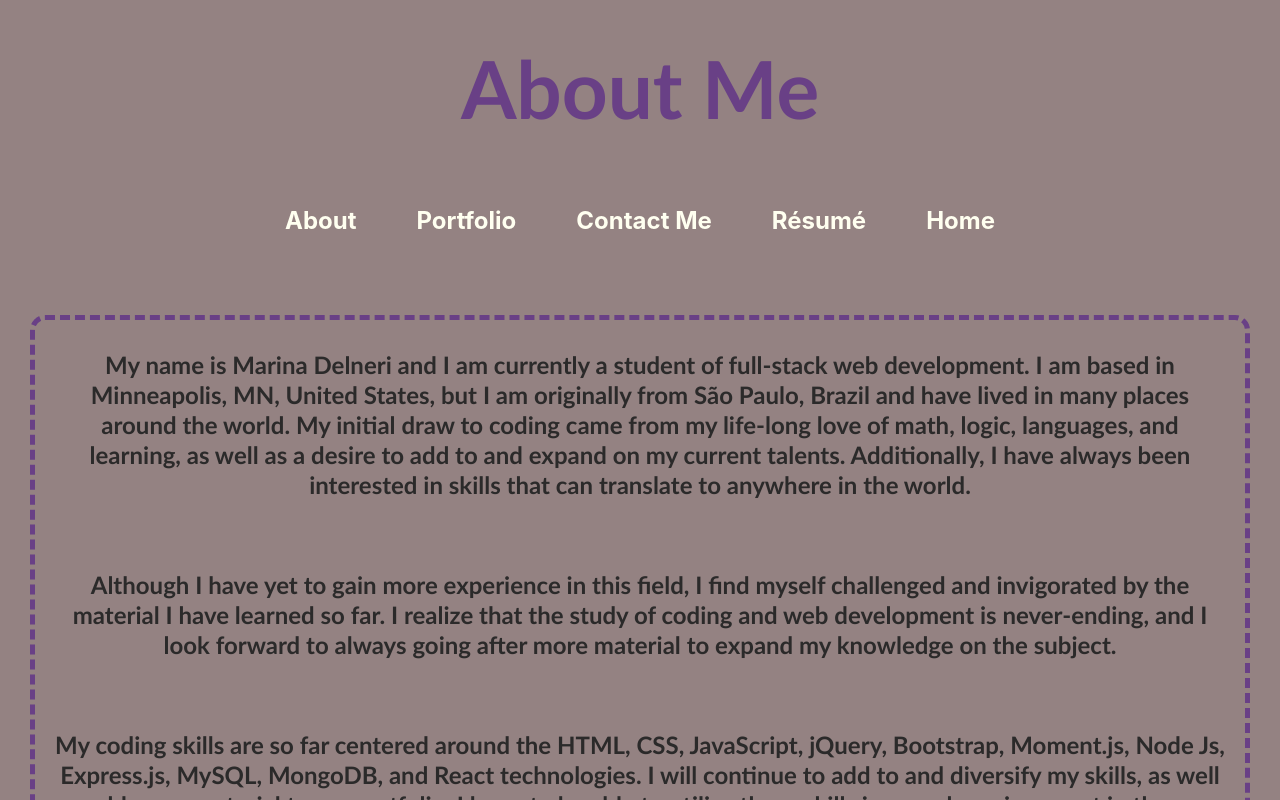
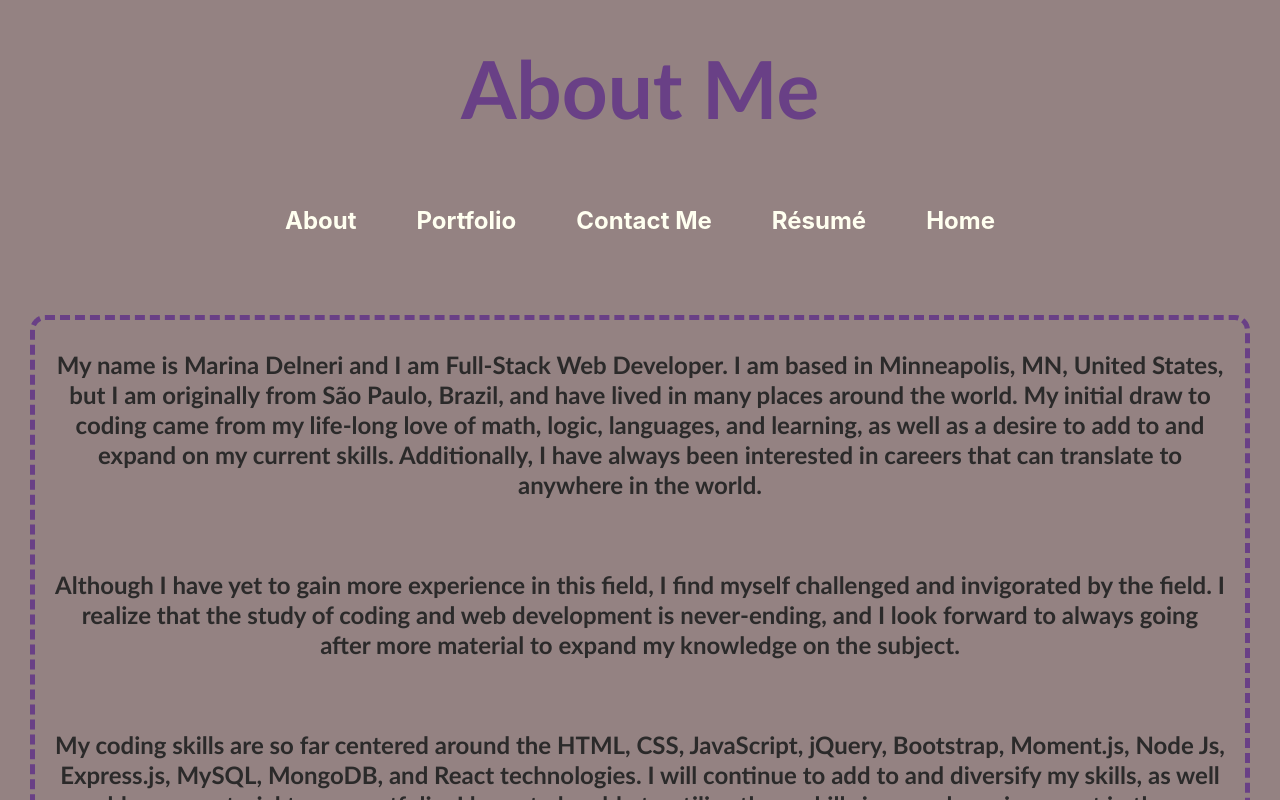
Before and after one commit to mgdelneri/React-Portfolio, a React (Create React App) app: page /about in a window 1280 px wide. Shown: the top 800 px of the page. Built offline with nearby package versions, Linux system fonts and the light colour scheme.

Commit message:
Edited the About section

```diff
--- a/src/components/Pages/About/index.jsx
+++ b/src/components/Pages/About/index.jsx
@@ -9,19 +9,18 @@ const About = () => {
       <Navigation />
       <article>
         <p>
-          My name is Marina Delneri and I am currently a student of full-stack
-          web development. I am based in Minneapolis, MN, United States, but I
-          am originally from São Paulo, Brazil and have lived in many places
+          My name is Marina Delneri and I am Full-Stack
+          Web Developer. I am based in Minneapolis, MN, United States, but I
+          am originally from São Paulo, Brazil, and have lived in many places
           around the world. My initial draw to coding came from my life-long
           love of math, logic, languages, and learning, as well as a desire to
-          add to and expand on my current talents. Additionally, I have always
-          been interested in skills that can translate to anywhere in the world.
+          add to and expand on my current skills. Additionally, I have always
+          been interested in careers that can translate to anywhere in the world.
         </p>
         <br />
         <p>
           Although I have yet to gain more experience in this field, I find
-          myself challenged and invigorated by the material I have learned so
-          far. I realize that the study of coding and web development is
+          myself challenged and invigorated by the field. I realize that the study of coding and web development is
           never-ending, and I look forward to always going after more material
           to expand my knowledge on the subject.
         </p>
@@ -33,8 +32,7 @@ const About = () => {
           as well as add more material to my portfolio. I hope to be able to
           utilize these skills in a work environment in the near future, and
           eventually bring them to an industry that I am passionate about, which
-          includes hospitality, the arts/music, travel, and the field of
-          renewable resources.
+          includes hospitality, the arts/music, travel, and the field of sustainability/renewable resources.
         </p>
       </article>
       <Footer />
```
